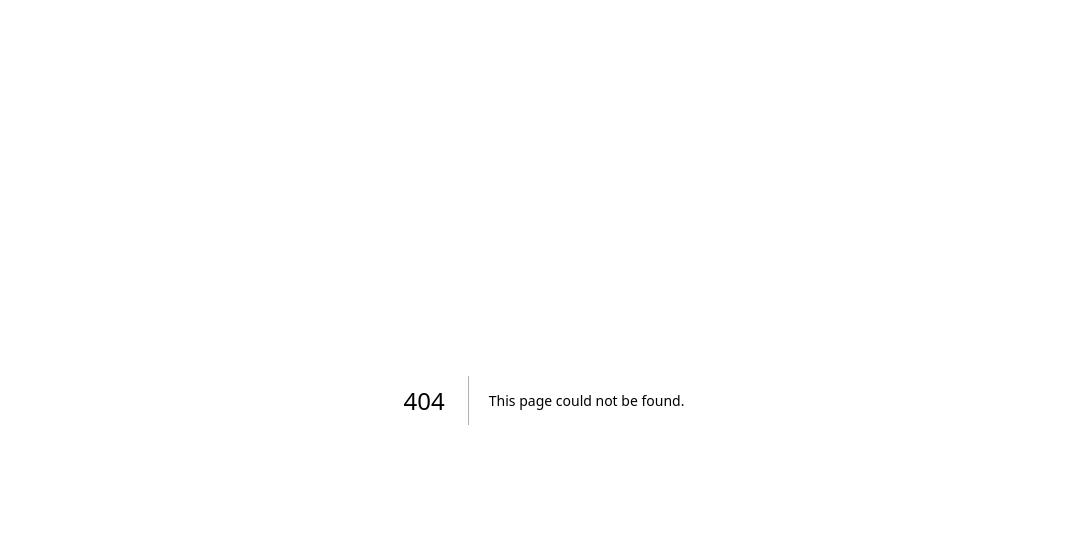
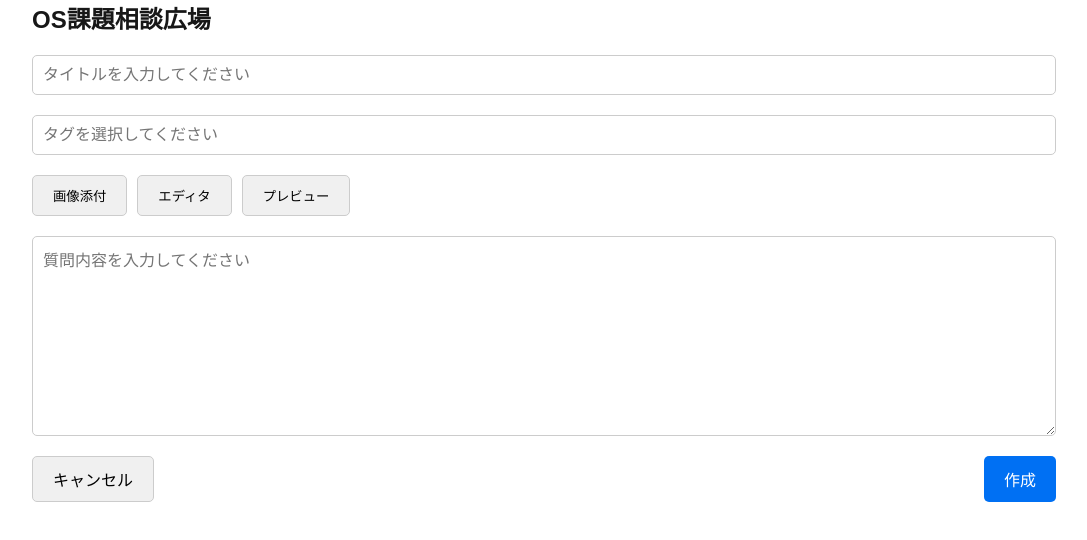
Before and after one commit to e225742/enpit-2024-web2, a Next.js app: page /new_question in a window 1280 px wide. Before the commit this address had no page. Shown: the top 540 px of the page, without its empty margins (96-1183 px from the left). Built offline with nearby package versions, Linux system fonts and the light colour scheme.

Commit message:
質問作成ページテンプレート

```diff
--- /dev/null
+++ b/src/app/new_question/page.module.css
@@ -0,0 +1,73 @@
+.container {
+    width: 80%;
+    margin: 0 auto;
+  }
+
+  .container h1{
+    font-size: 1.5rem;
+    margin-bottom: 20px;
+  }
+
+  .inputGroup {
+    margin-bottom: 20px;
+  }
+
+  .input {
+    width: 100%;
+    padding: 10px;
+    font-size: 1rem;
+    border: 1px solid #ccc;
+    border-radius: 5px;
+  }
+
+  .buttonGroup {
+    display: flex;
+    gap: 10px;
+    margin-bottom: 20px;
+  }
+
+  .imageButton, .editButton, .previewButton {
+    padding: 10px 20px;
+    border: 1px solid #ccc;
+    border-radius: 5px;
+    cursor: pointer;
+    background-color: #f0f0f0;
+  }
+
+  .textAreaContainer {
+    display: flex;
+    gap: 20px;
+  }
+
+  .textArea {
+    width: 100%;
+    height: 200px;
+    padding: 10px;
+    font-size: 1rem;
+    border: 1px solid #ccc;
+    border-radius: 5px;
+  }
+
+  .footer {
+    display: flex;
+    justify-content: space-between;
+    margin-top: 20px;
+  }
+
+  .cancelButton, .submitButton {
+    padding: 10px 20px;
+    font-size: 1rem;
+    border-radius: 5px;
+    cursor: pointer;
+  }
+
+  .cancelButton {
+    background-color: #f0f0f0;
+    border: 1px solid #ccc;
+  }
+
+  .submitButton {
+    background-color: #0070f3;
+    color: white;
+    border: none;
+  }
--- /dev/null
+++ b/src/app/new_question/page.tsx
@@ -0,0 +1,75 @@
+"use client" ;
+import React, { useState, useEffect } from 'react';
+import styles from './page.module.css';
+import { useRouter } from 'next/router';
+
+const NewQuestionPage = () => {
+  // const [isMounted, setIsMounted] = useState(false);
+  // const router = useRouter();
+
+  // useEffect(() => {
+  //   setIsMounted(true); // コンポーネントがマウントされたことを確認
+  // }, []);
+
+  // const handleCancel = () => {
+  //   if (isMounted) {
+  //     router.push('/'); // キャンセル時にトップページに戻る
+  //   }
+  // };
+
+  // const handleSubmit = (e: React.FormEvent) => {
+  //   e.preventDefault();
+  //   if (isMounted) {
+  //     console.log('フォーム送信');
+  //     router.push('/'); // 質問送信後トップページに戻る
+  //   }
+  // };
+
+  return (
+    <div className={styles.container}>
+      <h1>OS課題相談広場</h1>
+      {/* <form onSubmit={handleSubmit}> */}
+      <form >
+        <div className={styles.inputGroup}>
+          <input
+            type="text"
+            placeholder="タイトルを入力してください"
+            // value={title}
+            // onChange={(e) => setTitle(e.target.value)}
+            className={styles.input}
+          />
+        </div>
+        <div className={styles.inputGroup}>
+          <input
+            type="text"
+            placeholder="タグを選択してください"
+            // value={tag}
+            // onChange={(e) => setTag(e.target.value)}
+            className={styles.input}
+          />
+        </div>
+        <div className={styles.buttonGroup}>
+          <button type="button" className={styles.imageButton}>画像添付</button>
+          <button type="button" className={styles.editButton}>エディタ</button>
+          <button type="button" className={styles.previewButton}>プレビュー</button>
+        </div>
+        <div className={styles.textAreaContainer}>
+          <textarea
+            // value={content}
+            // onChange={(e) => setContent(e.target.value)}
+            placeholder="質問内容を入力してください"
+            rows={10}
+            className={styles.textArea}
+          />
+        </div>
+        <div className={styles.footer}>
+          {/* <button type="button" onClick={handleCancel} className={styles.cancelButton}>キャンセル</button> */}
+          <button type="button"  className={styles.cancelButton}>キャンセル</button>
+          <button type="submit" className={styles.submitButton}>作成</button>
+        </div>
+      </form>
+    </div>
+  );
+};
+
+export default NewQuestionPage;
```
